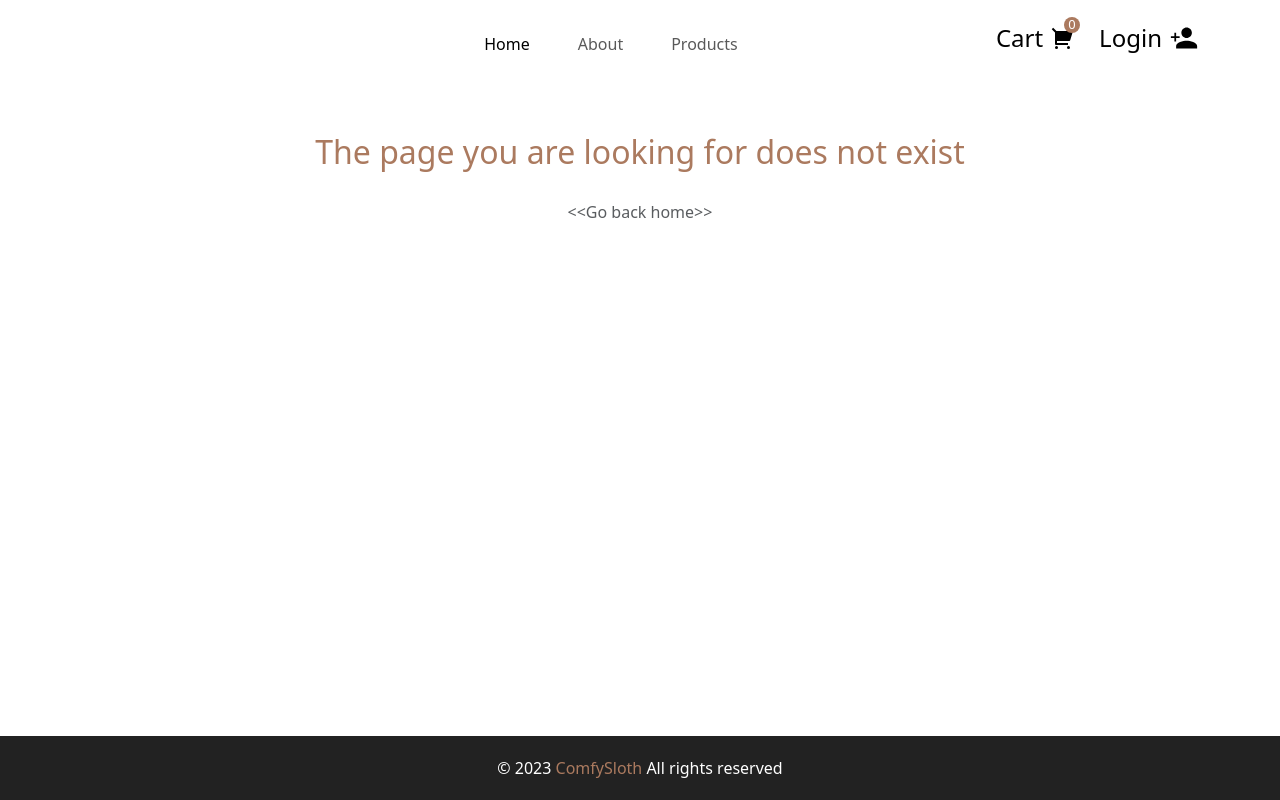
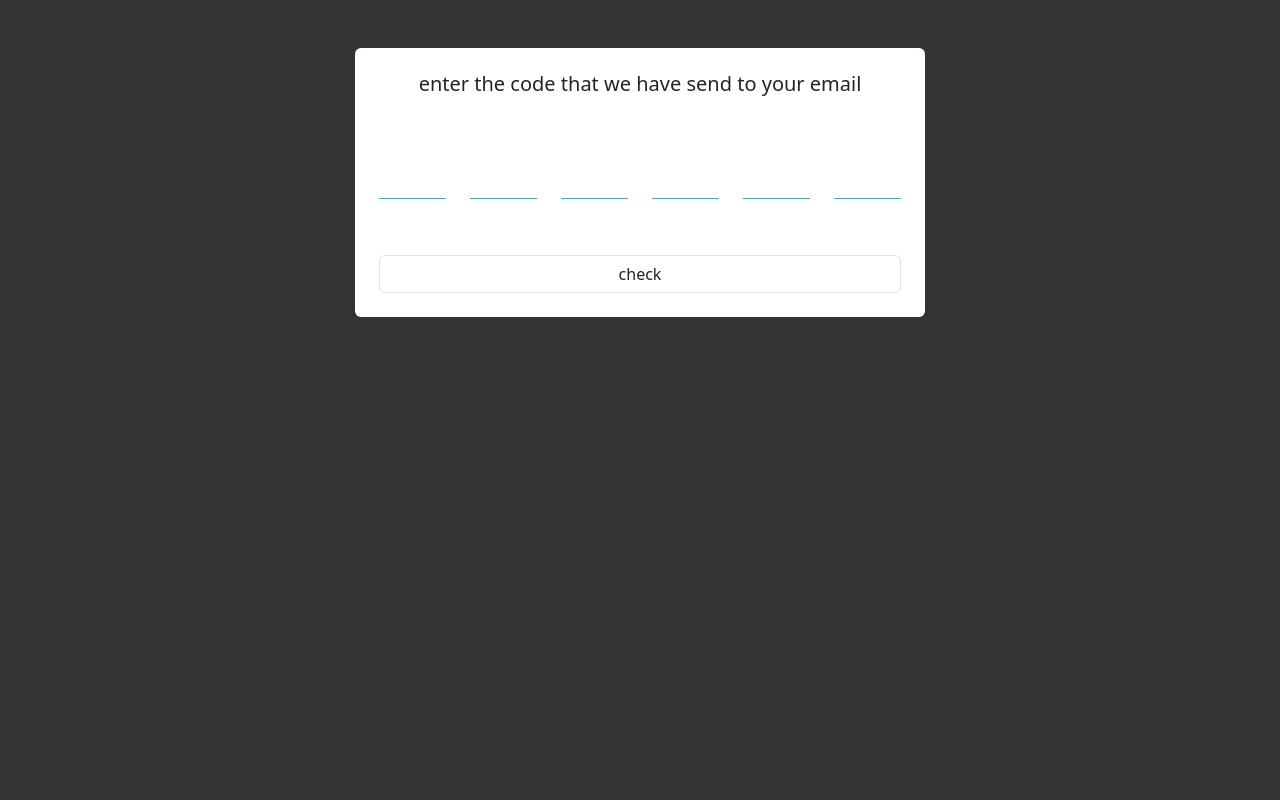
Before and after one commit to faran1385/ComfySloth, a React (Create React App) app: page /emailconfirmation/1/1 in a window 1280 px wide. Built offline with nearby package versions, Linux system fonts and the light colour scheme; no server answers.

Commit message:
just pushing for hamid and i don't remember what i did

```diff
--- a/src/App.js
+++ b/src/App.js
@@ -25,7 +25,7 @@ function App() {
                         <Route path={"signin"} element={<Signin/>}/>
                         <Route path={"emailconfirmed"} element={<EmailConfirmed/>}/>
                         <Route path={"forgetpassword"} element={<ForgetPassword/>}/>
-                        <Route path={"emailconfirmation"} element={<EmailConfirmation/>}/>
+                        <Route path={"emailconfirmation/:username/:email"} element={<EmailConfirmation/>}/>
                         <Route path={"login"} element={<Login/>}/>
                         <Route path={"product/:productId"} element={<Product/>}/>
                         <Route path={"*"} element={<NotFound/>}/>
--- a/src/Components/emailConfigurationInput.js
+++ b/src/Components/emailConfigurationInput.js
@@ -2,6 +2,7 @@
 let isValid = null
 
 export function EmailConfigurationInput(props) {
+    const {setKeyFunc} = props
     const {inputName} = props
 
     function validation(event) {
@@ -38,9 +39,10 @@ export function EmailConfigurationInput(props) {
                         parentChildren[index + number].firstChild.focus()
                         //checking if use is done typing
                         //sets input blur
-                    }else if(number === 1 && index === parentChildren.length - 1){
+                    } else if (number === 1 && index === parentChildren.length - 1) {
                         parentChildren[index].firstChild.blur()
                     }
+                    setKeyFunc(event.target.value)
                 }
             })
             //setting is valid null to set back to initial value
--- a/src/pages/EmailConfirmation.js
+++ b/src/pages/EmailConfirmation.js
@@ -1,8 +1,21 @@
-import {BiHide, BiShow} from "react-icons/bi";
-import {Link} from "react-router-dom";
+import {Link, useParams} from "react-router-dom";
 import {EmailConfigurationInput} from "../Components/emailConfigurationInput";
+import {useEffect, useState} from "react";
+import axios from "axios";
 
 export function EmailConfirmation() {
+    const params=useParams()
+    const [keyValue, setKeyValue] = useState({one: null, two: null, three: null, four: null, five: null, six: null})
+    //everyTime user enter a number this funcion runs
+    //this function well send key to backend
+    useEffect(() => {
+        checkKey()
+    }, [keyValue])
+
+    async function checkKey() {
+        console.log(params)
+    }
+
     return (
         <>
             <div className={"w-100 h-100 py-5"} style={{background: "#333"}}>
@@ -14,12 +27,24 @@ export function EmailConfirmation() {
                                     to your email</h5>
                             </div>
                             <div className={"row rounded-2 mt-5"}>
-                                <EmailConfigurationInput inputName={"one"}/>
-                                <EmailConfigurationInput inputName={"two"}/>
-                                <EmailConfigurationInput inputName={"three"}/>
-                                <EmailConfigurationInput inputName={"four"}/>
-                                <EmailConfigurationInput inputName={"five"}/>
-                                <EmailConfigurationInput inputName={"six"}/>
+                                <EmailConfigurationInput setKeyFunc={(number) => {
+                                    setKeyValue({...keyValue, one: number})
+                                }} inputName={"one"}/>
+                                <EmailConfigurationInput setKeyFunc={(number) => {
+                                    setKeyValue({...keyValue, two: number})
+                                }} inputName={"two"}/>
+                                <EmailConfigurationInput setKeyFunc={(number) => {
+                                    setKeyValue({...keyValue, three: number})
+                                }} inputName={"three"}/>
+                                <EmailConfigurationInput setKeyFunc={(number) => {
+                                    setKeyValue({...keyValue, four: number})
+                                }} inputName={"four"}/>
+                                <EmailConfigurationInput setKeyFunc={(number) => {
+                                    setKeyValue({...keyValue, five: number})
+                                }} inputName={"five"}/>
+                                <EmailConfigurationInput setKeyFunc={(number) => {
+                                    setKeyValue({...keyValue, six: number})
+                                }} inputName={"six"}/>
                             </div>
                             <div className={"pt-5"}>
                                 <input type={"submit"} value={"check"}
--- a/src/pages/SharedLayout.js
+++ b/src/pages/SharedLayout.js
@@ -16,10 +16,10 @@ export function SharedLayout() {
     }
     return (
         <>
-            {pathname.toLowerCase() === "/forgetpassword" ||pathname.toLowerCase() === "/emailconfirmed" ||pathname.toLowerCase() === "/signin" || pathname.toLowerCase() === "/login" || pathname.toLowerCase() === "/emailconfirmation" ? "" :
+            {pathname.toLowerCase() === "/forgetpassword" ||pathname.toLowerCase() === "/emailconfirmed" ||pathname.toLowerCase() === "/signin" || pathname.toLowerCase() === "/login" || pathname.toLowerCase().includes("/emailconfirmation") ? "" :
                 <Header/>}
             <Outlet/>
-            {pathname.toLowerCase() === "/forgetpassword" ||pathname.toLowerCase() === "/emailconfirmed" ||pathname.toLowerCase() === "/signin" || pathname.toLowerCase() === "/login" || pathname.toLowerCase() === "/emailconfirmation" ? "" :
+            {pathname.toLowerCase() === "/forgetpassword" ||pathname.toLowerCase() === "/emailconfirmed" ||pathname.toLowerCase() === "/signin" || pathname.toLowerCase() === "/login" || pathname.toLowerCase().includes("/emailconfirmation") ? "" :
                 <Footer/>}
         </>
     );
--- a/src/pages/Signin.js
+++ b/src/pages/Signin.js
@@ -1,9 +1,12 @@
 import {useState} from "react";
 import {BiShow, BiHide} from "react-icons/bi"
-import {Link} from "react-router-dom";
+import {Link, Navigate, useNavigate} from "react-router-dom";
 import axios from "axios";
 
 export function Signin() {
+    const navigate=useNavigate();
+    //the massage of error that sended from backend
+    const [massage, setMassage] = useState('There is something wrong with username or password or email')
     //username input state
     const [username, setUsername] = useState("")
     //password input state
@@ -17,10 +20,27 @@ export function Signin() {
         event.preventDefault()
         //testing if inputs are not coordinated with their regex
         if (!isValid(username, /^[a-zA-Z0-9](_(?!(\.|_))|\.(?!(_|\.))|[a-zA-Z0-9]){6,18}[a-zA-Z0-9]$/) || !isValid(password, /^[a-zA-Z0-9!@#$%^&*]{6,16}$/) || !isValid(email, /^\w+([\.-]?\w+)*@\w+([\.-]?\w+)*(\.\w{2,3})+$/)) {
-            setUsername("")
-            setPassword("")
-            setEmail("")
-            setInvalid({username: true, password: true, email: true})
+            setMassage('There is something wrong with username or password or email')
+            setInvalidForm()
+        } else {
+            try {
+                let res = await axios.post(`http://localhost:8000/user/create-user/`, {
+                    username: username,
+                    password: password,
+                    email: email
+                }, {
+                    headers: {
+                        'Content-Type': 'application/json'
+                    }
+                })
+                navigate(`/emailconfirmation/${username}/${email}`)
+            } catch (error) {
+                console.log(error)
+                if (error.response.status === 400) {
+                    setMassage('This user already exists')
+                    setInvalidForm()
+                }
+            }
         }
     }
 
@@ -28,17 +48,24 @@ export function Signin() {
         return regex.test(inputValue)
     }
 
+    function setInvalidForm() {
+        setUsername("")
+        setPassword("")
+        setEmail("")
+        setInvalid({username: true, password: true, email: true})
+    }
+
     //show password condition
     const [passwordShowed, setPasswordShow] = useState(false)
     return (<>
-            <div className={"container pb-5"}>
+            <div className={"container pb-  5"}>
                 <div className={"row justify-content-center"}>
                     <div className={"col-4 d-flex justify-content-center"}>
                         <div
                             className={`toast ${isInvalid.username && isInvalid.email && isInvalid.password ? "toast-show" : ""} position-absolute`}
-                            style={{top: ".5rem"}}>
+                            style={{top: ".6rem"}}>
                             <div className="toast-body text-center text-danger fw-bold">
-                                There is something wrong with username or password or email
+                                {massage}
                             </div>
                         </div>
                     </div>
@@ -48,7 +75,6 @@ export function Signin() {
                 <div className={"container pb-5 "}>
                     <div className={"row justify-content-center"}>
                         <form onSubmit={(event) => submitHandler(event)}
-                              action={'http://localhost:8000/user/create-user/'} method={'POST'}
                               className={"col-lg-4 p-4 col-8 rounded-2 bg-white"}>
                             <div>
                                 <h2 style={{fontWeight: 400}} className={"text-center"}>Sign in</h2>
@@ -56,7 +82,7 @@ export function Signin() {
                             <div className={"pt-4"}>
                                 <label className={"form-label fs-6"} style={{fontWeight: 400}}>Username</label>
 
-                                <input onKeyUp={() => setInvalid({...isInvalid, username: false})} value={username}
+                                <input onKeyPress={() => setInvalid({...isInvalid, username: false})} value={username}
                                        onChange={(event) => setUsername(event.target.value)}
                                        autoComplete={"off"} type={"text"} id={"username"}
                                        className={`form-control ${isInvalid.username ? "is-invalid  " : ""}`}
@@ -66,7 +92,8 @@ export function Signin() {
                                 <label className={"form-label fs-6"} style={{fontWeight: 400}}>Password</label>
                                 <div className={"position-relative d-flex justify-content-end align-items-center"}
                                      style={{cursor: "pointer"}}>
-                                    <input onKeyUp={() => setInvalid({...isInvalid, password: false})} value={password}
+                                    <input onKeyPress={() => setInvalid({...isInvalid, password: false})}
+                                           value={password}
                                            onChange={(event) => setPassword(event.target.value)}
                                            autoComplete={"off"} type={"password"} id={"password"}
                                            className={`form-control pe-4 ${isInvalid.password ? "is-invalid  " : ""}`}
@@ -88,7 +115,7 @@ export function Signin() {
                             </div>
                             <div className={"pt-4"}>
                                 <label className={"form-label fs-6"} style={{fontWeight: 400}}>Email</label>
-                                <input onKeyUp={() => setInvalid({...isInvalid, email: false})} value={email}
+                                <input onKeyPress={() => setInvalid({...isInvalid, email: false})} value={email}
                                        onChange={(event) => setEmail(event.target.value)}
                                        autoComplete={"off"} type={"email"} id={"email"}
                                        className={`form-control ${isInvalid.email ? "is-invalid    " : ""}`}
```
